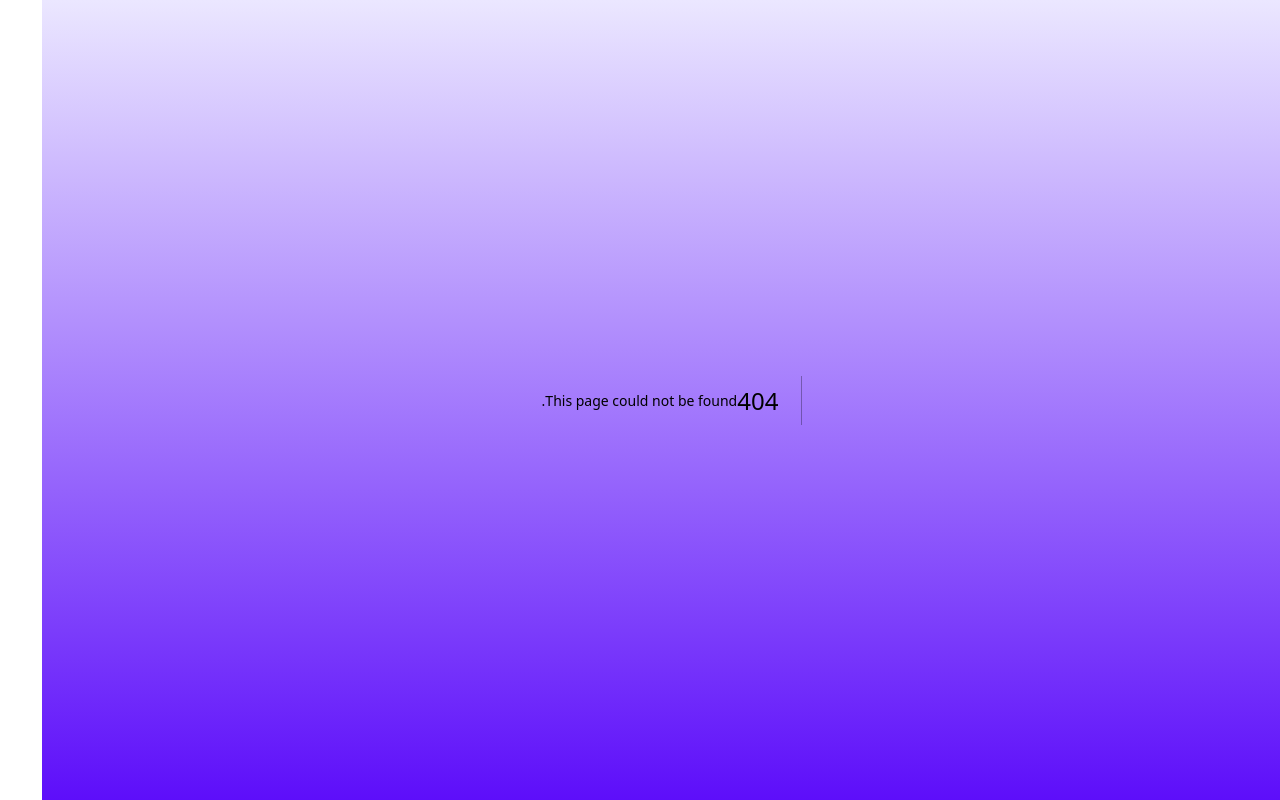
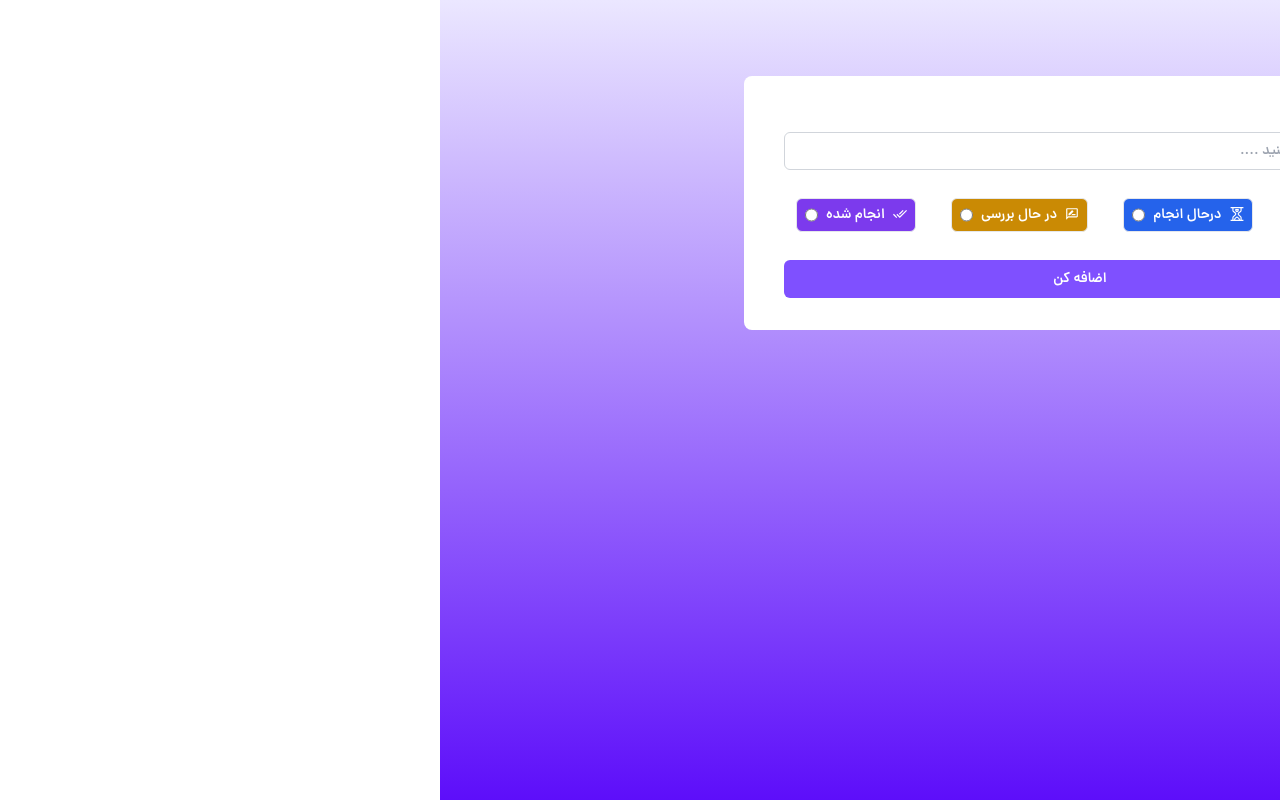
Before and after one commit to hasanashrafi/todo-app-next, a Next.js app: page /add-todo in a window 1280 px wide. Before the commit this address had no page. Built offline with nearby package versions, Linux system fonts and the light colour scheme.

Commit message:
create add todo route

```diff
--- /dev/null
+++ b/pages/add-todo.js
@@ -0,0 +1,8 @@
+import AddTodoPage from '@/components/templates/AddTodoPage';
+import React from 'react';
+
+function AddTodo() {
+  return <AddTodoPage/>
+}
+
+export default AddTodo;
```
